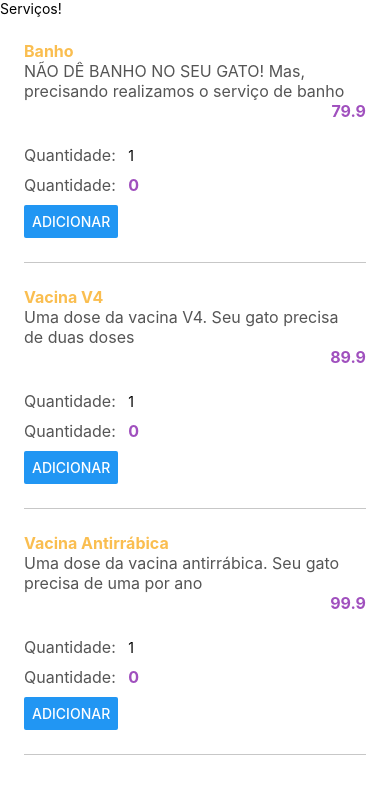
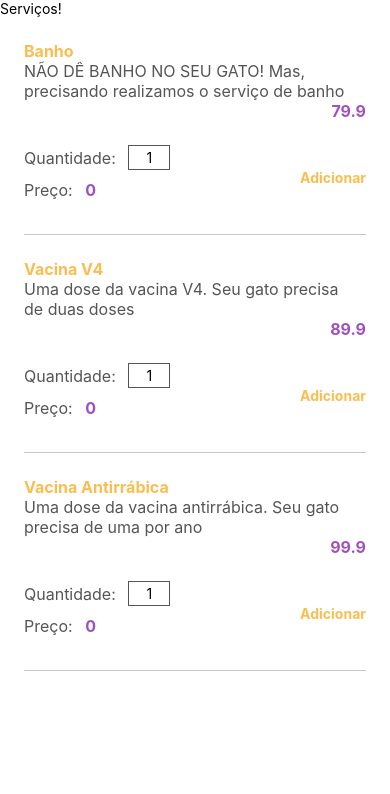
Before and after one commit to marcelofilipov/filipov-gatito, a React Native app: screen / in a window 390 px wide. Shown: the top 794 px of the page. Built offline with nearby package versions, Linux system fonts and the light colour scheme.

Commit message:
Button (Adicionar) Shopping Cart implemented

```diff
--- /dev/null
+++ b/src/components/Button/index.js
@@ -0,0 +1,12 @@
+import React from "react"
+
+import { Text, TouchableOpacity } from "react-native"
+import functionStylesDefault from './styles'
+
+
+export default function ButtonCustom({ small = false, inverted = false, value, action, styles }) {
+    const stylesDefault = functionStylesDefault(small, inverted)
+    return <TouchableOpacity onPress={action} style={stylesDefault.button, styles}>
+        <Text style={stylesDefault.value}>{value}</Text>
+    </TouchableOpacity>
+}
--- /dev/null
+++ b/src/components/Button/styles.js
@@ -0,0 +1,24 @@
+import { StyleSheet } from 'react-native';
+import { colors } from '../../styles';
+
+export default (small, inverted) => StyleSheet.create({
+  button: {
+    width: 140,
+    paddingVertical: small ? 3 : 9,
+    paddingHorizontal: 20,
+    backgroundColor: inverted ? colors.laranja : colors.roxo,
+    shadowColor: "#000",
+    shadowOffset: {
+      width: 0,
+      height: 2,
+    },
+    shadowOpacity: 0.23,
+    shadowRadius: 2.62,
+    elevation: 4,
+  },
+  value: {
+    fontWeight: 'bold',
+    textAlign: 'center',
+    color: inverted ? colors.roxo : colors.laranja,
+  }
+});
--- a/src/components/FieldInt/index.js
+++ b/src/components/FieldInt/index.js
@@ -1,13 +1,25 @@
 import React from "react"
 
 import { TextInput } from "react-native"
+import stylesDefault from './styles'
 
-export default function FieldInt({ valueInt, action }) {
+export default function FieldInt({ valueInt, action, styleParam }) {
+    const update = (newValue, actionBack) => {
+        const checkInt = newValue.match(/^[0-9]*$/)
+        if (!checkInt) return
+
+        const removeZeroLeft = newValue.replace(/^(0)(.+)/, '$2')
+
+        actionBack(removeZeroLeft)
+    }
+
     const numberInText = String(valueInt)
+
     return <TextInput
+        style={[stylesDefault.field, styleParam]}
         keyboardType='number-pad'
         selectTextOnFocus
-        onChangeText={(newValue) => {action(newValue)}}
+        onChangeText={(newValue) => {update(newValue, action)}}
         value={numberInText}
     />
 }
--- /dev/null
+++ b/src/components/FieldInt/styles.js
@@ -0,0 +1,11 @@
+import { StyleSheet } from 'react-native';
+import { colors } from '../../styles';
+
+export default StyleSheet.create({
+  field: {
+    height: 25,
+    borderWidth: 1,
+    borderColor: colors.escuro,
+    textAlign: 'center',
+  }
+})
--- a/src/pages/Services/Item/index.js
+++ b/src/pages/Services/Item/index.js
@@ -1,7 +1,10 @@
 import React, { useState } from "react"
 
-import { Button, Text, TextInput, View } from 'react-native'
+import { Text, TextInput, View } from 'react-native'
+
+import ButtonCustom from "../../../components/Button"
 import FieldInt from "../../../components/FieldInt"
+
 import styles from "./styles"
 
 
@@ -18,14 +21,14 @@ export default function Item({nome, preco, descricao}) {
             <View>
                 <View style={styles.value}>
                     <Text style={styles.description}>Quantidade: </Text>
-                    <FieldInt valueInt={amount} action={setAmount} />
+                    <FieldInt styleParam={styles.amount} valueInt={amount} action={setAmount} />
                 </View>
                 <View style={styles.value}>
-                    <Text style={styles.description}>Quantidade: </Text>
+                    <Text style={styles.description}>Preço: </Text>
                     <Text style={styles.price}>0</Text>
                 </View>
             </View>
-            <Button title='Adicionar'></Button>
+            <ButtonCustom value='Adicionar' action={() => {}}></ButtonCustom>
         </View>
         <View style={styles.divider} />
     </>
```
